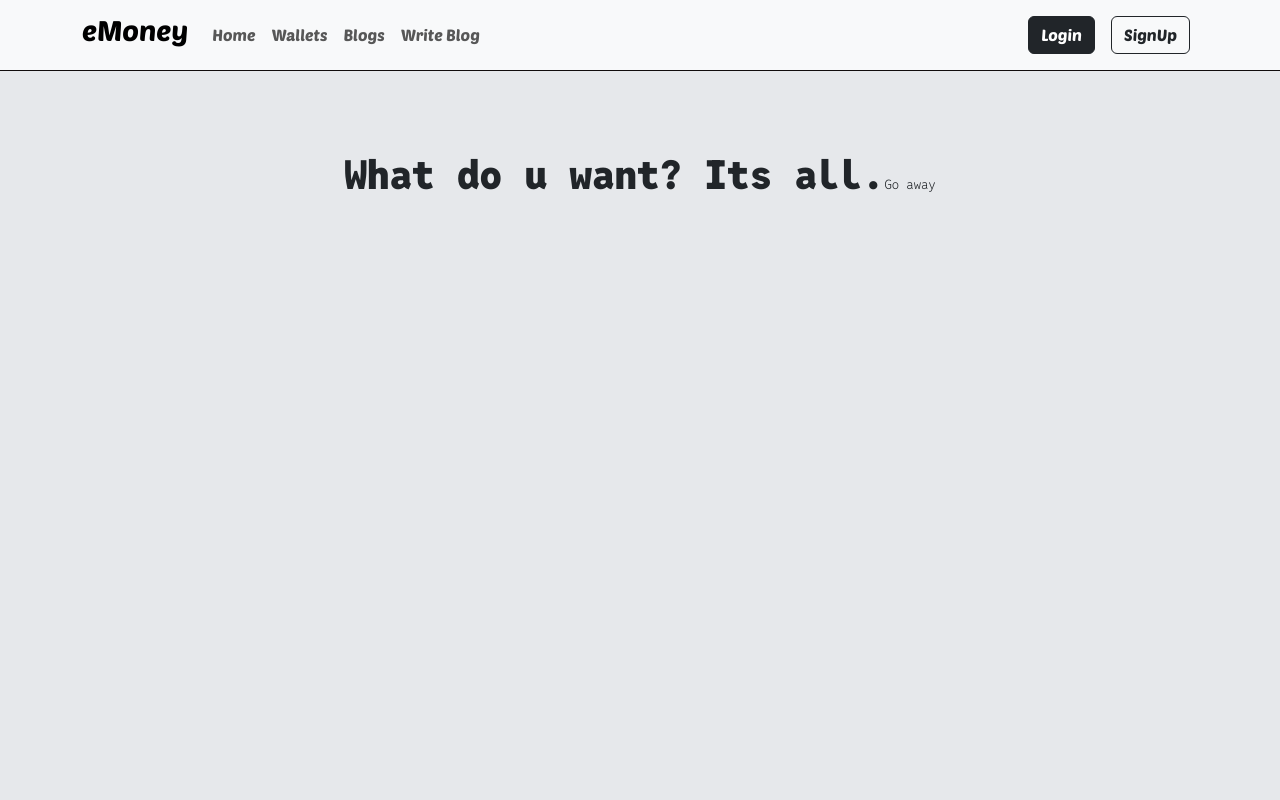
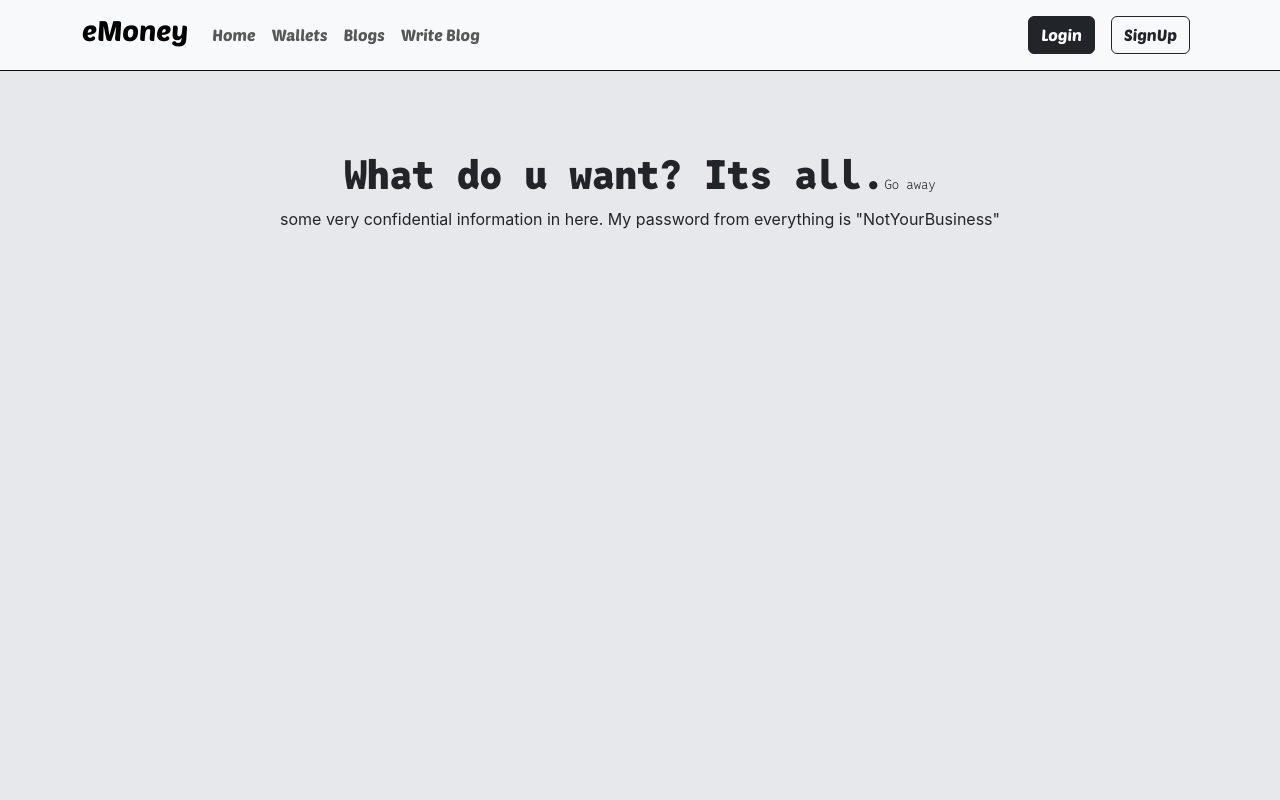
Before and after one commit to cfifukr/eMoney_front_redeploy, a React (Create React App) app: page /about in a window 1280 px wide. Shown: the top 800 px of the page. Built offline with nearby package versions, Linux system fonts and the light colour scheme.

Commit message:
lab3 social engineering

```diff
--- a/src/components/OneComponentPage/About.js
+++ b/src/components/OneComponentPage/About.js
@@ -9,6 +9,9 @@ function About(){
             <h1 className="reddit-black-font">
                 What do u want? Its all.<span className="reddit-light-font" style={{fontSize:"small"}}>Go away</span>
             </h1>
+            <p className="extra-samll">
+                some very confidential information in here. My password from everything is "NotYourBusiness"
+                </p>
 
         </div>
         <FooterComp/>
```
